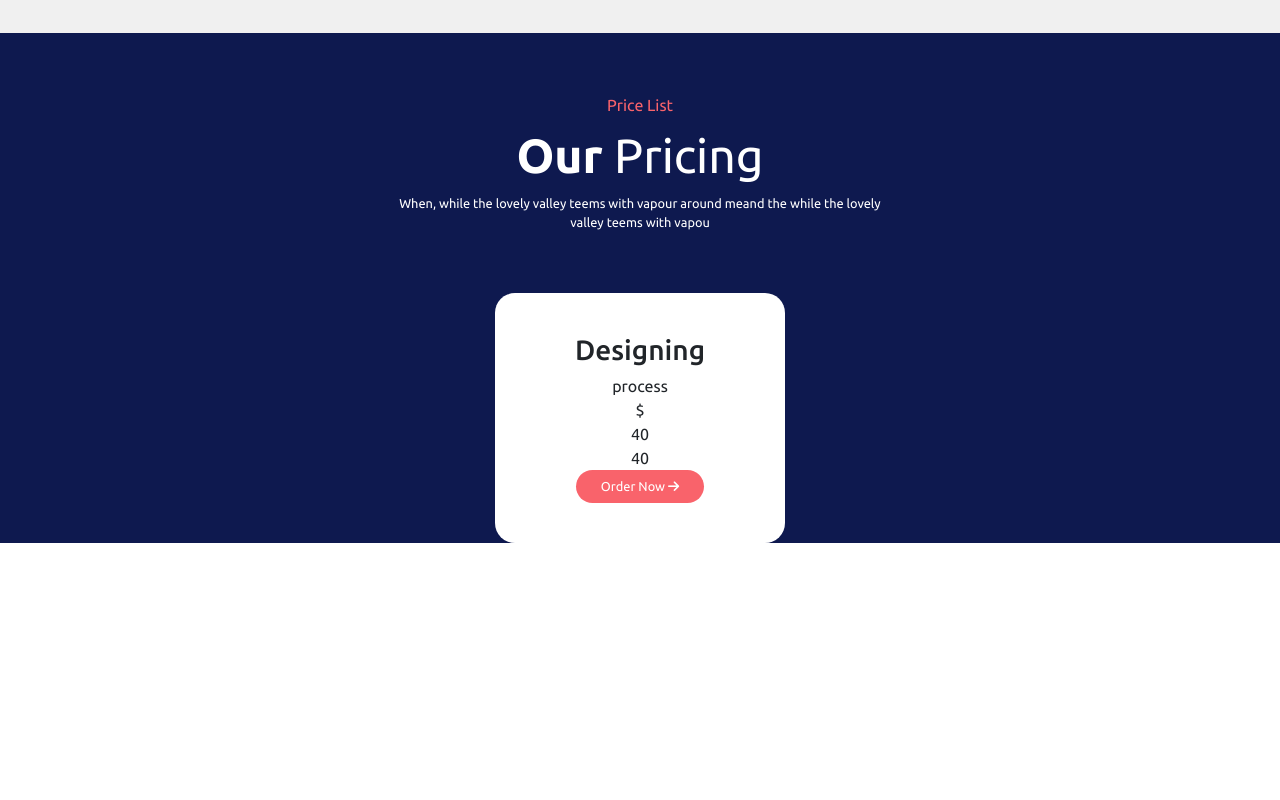
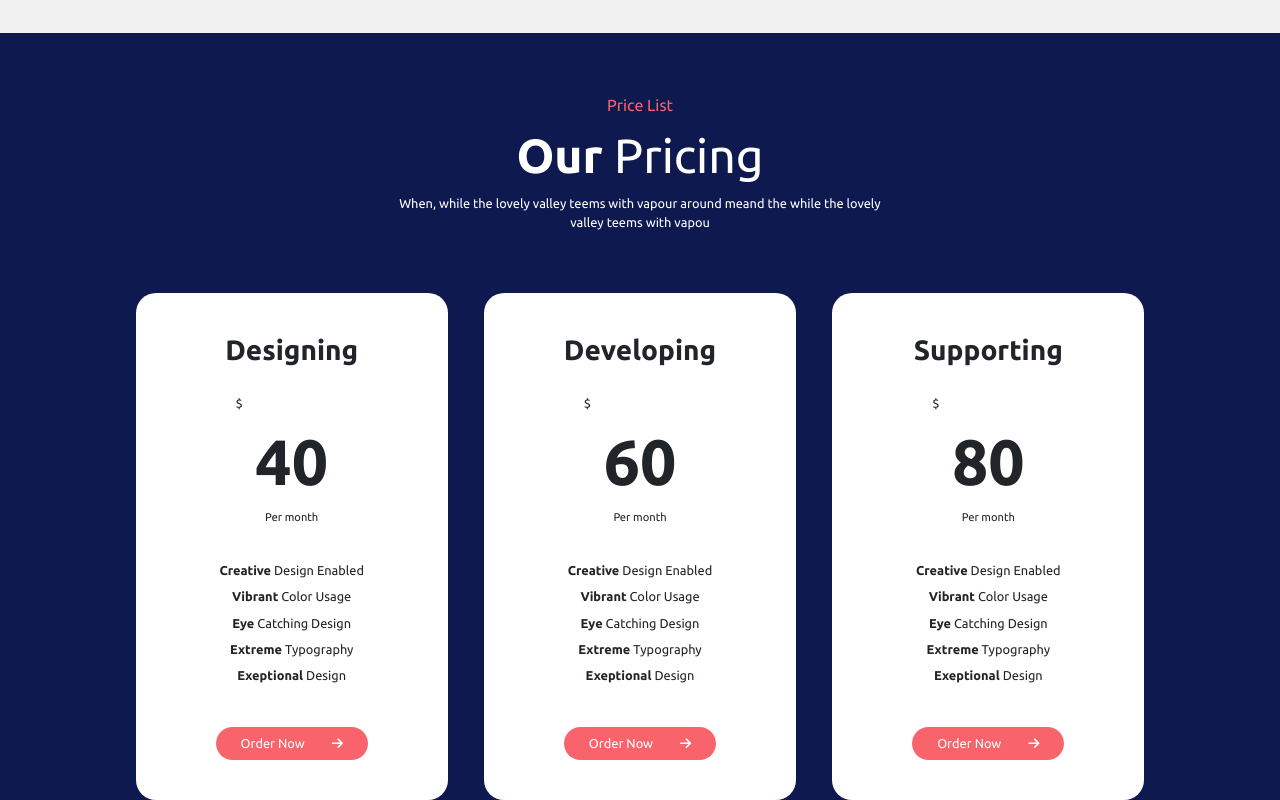
Before and after one commit to saff-it/proj-html-vuejs, a Vue app: page / in a window 1280 px wide. Shown: the part 3089-3889 px from the top of the page. Before the commit the page ends 3632 px from the top, so only its background shows below. Built offline with nearby package versions, Linux system fonts and the light colour scheme.

Commit message:
Main - fourth section dynamic layout done, new component created

```diff
--- /dev/null
+++ b/src/components/pricingCard.vue
@@ -0,0 +1,121 @@
+<template>
+    <div class="ms_pricing-card">
+
+        <h3>{{singlePricingCard.title}}</h3>
+        <span class="ms_pricing-subtit">{{singlePricingCard.subtitle}}</span>
+        <span class="ms_pricing-dollar">$</span>
+        <span class="ms_price-num">{{singlePricingCard.price}}</span>
+        <span class="ms_price-per-month">Per month</span>
+        <ul>
+            <li v-for="(item, index) in pricingCardListItems" :key="index">
+            <span>{{item.itemBold}}</span> {{item.itemNormal}}</li>
+        </ul>
+        <button class="ms_pricing-btn">Order Now <i class="fa-solid fa-arrow-right ms-4"></i> </button>
+
+    </div>
+</template>
+
+<script>
+export default {
+    props: ['singlePricingCard'],
+
+    data: function() {
+        return {
+
+            pricingCardListItems: [
+
+                {
+                    itemBold: 'Creative',
+                    itemNormal: 'Design Enabled',
+                },
+                {
+                    itemBold: 'Vibrant',
+                    itemNormal: 'Color Usage',
+                },
+                {
+                    itemBold: 'Eye',
+                    itemNormal: 'Catching Design',
+                },
+                {
+                    itemBold: 'Extreme',
+                    itemNormal: 'Typography',
+                },
+                {
+                    itemBold: 'Exeptional',
+                    itemNormal: 'Design',
+                },
+
+            ],
+        }
+    },
+
+
+}
+
+
+</script>
+
+<style lang="scss">
+@import "../styles/general.scss";
+@import "../styles/variables.scss";
+@import "../styles/mixins.scss";
+
+.ms_pricing-card {
+    display: flex;
+    flex-direction: column;
+    align-items: center;
+    background-color: white;
+    padding: 40px 80px;
+    margin: 0 18px;
+    border-radius: 20px;
+
+    h3{
+        font-weight: 900;
+    }
+
+    .ms_pricing-subtit{
+        text-transform: uppercase;
+        font-size: 0.8rem;
+        font-weight: 900;
+        margin-bottom: 20px;
+    }
+
+    .ms_pricing-dollar{
+        font-size: 0.8rem;
+        align-self: flex-start;
+        padding-left: 20px;
+    }
+
+    .ms_price-num{
+        font-size: 4rem;
+        font-weight: 900;
+    }
+
+    .ms_price-per-month{
+        font-size: 0.7rem;
+    }
+
+    ul{
+        list-style: none;
+        padding: 0;
+        margin: 35px 0;
+        text-align: center;
+
+        li{
+            font-size: 0.8rem;
+            margin-bottom: 7px;
+
+            span{
+                font-weight: 900;
+            }
+        }
+    }
+
+    button{
+    @include buttonLayout;
+    background-color: $colorText9;
+
+    }
+
+}
+</style>
--- a/src/components/siteMain.vue
+++ b/src/components/siteMain.vue
@@ -110,18 +110,11 @@
 
             <div class="container ms_pricing-cards-cont">
                 <div class="row">
-                    <div class="col-4 w-100">
+                    <div class="col-4 w-100 d-flex">
+                        <PricingCard v-for="(card, index) in pricingCards" :key="index"
+                        :singlePricingCard="card"
+                    />
 
-                        <div class="ms_pricing-card">
-                            <h3>Designing</h3>
-                            <span class="ms_pricing-subtit">process</span>
-                            <span class="ms_pricing-dollar">$</span>
-                            <span class="ms_price-numb">40</span>
-                            <span class="ms_price-per-month">40</span>
-
-                            <button class="ms_pricing-btn">Order Now <i class="fa-solid fa-arrow-right"></i>
-                            </button>
-                        </div>
 
                     </div>
                 </div>
@@ -135,13 +128,14 @@
 <script>
 import whatWeDoCard from './whatWeDoCard.vue'
 import carouselCard from './carouselCard.vue'
+import PricingCard from './pricingCard.vue'
 
 export default {
     name: 'siteMain',
     components: {
-        whatWeDoCard,
-        carouselCard,
-
+    whatWeDoCard,
+    carouselCard,
+    PricingCard
     },
 
     data: function () {
@@ -186,6 +180,25 @@ export default {
                     type: "Branding Strategy",
                 },
 
+            ],
+
+            pricingCards: [
+
+                {
+                    title: 'Designing',
+                    subTitle: "process",
+                    price: "40",
+                },
+                {
+                    title: 'Developing',
+                    subTitle: "product",
+                    price: "60",
+                },
+                {
+                    title: 'Supporting',
+                    subTitle: "clients",
+                    price: "80",
+                },
             ],
         }
     },
@@ -362,21 +375,4 @@ section.ms_carousel-bg {
     }
 }
 
-// card
-
-.ms_pricing-card {
-    display: flex;
-    flex-direction: column;
-    align-items: center;
-    background-color: white;
-    padding: 40px 80px;
-    border-radius: 20px;
-
-    button{
-    @include buttonLayout;
-    background-color: $colorText9;
-
-    }
-
-}
 </style>
```
